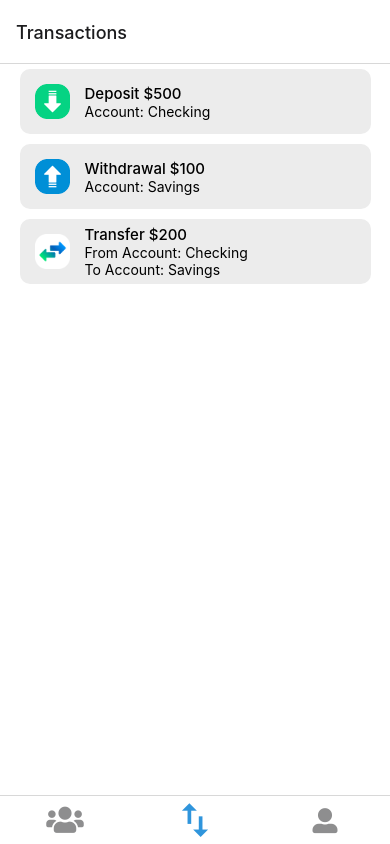
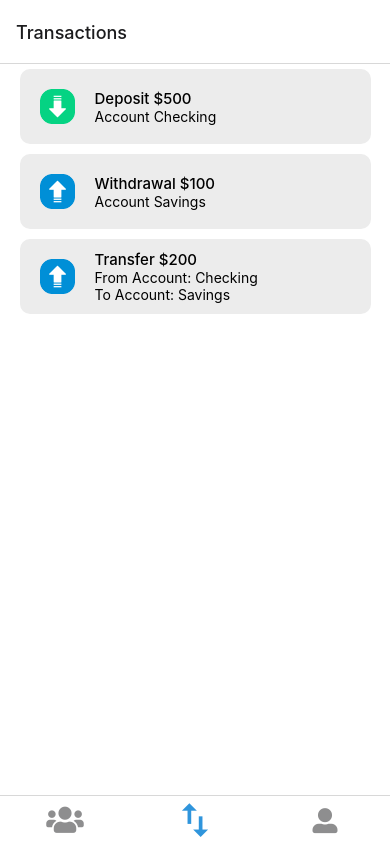
Before and after one commit to xA6V5x/financialApp, a React Native app: screen /Transactions in a window 390 px wide. Built offline with nearby package versions, Linux system fonts and the light colour scheme; what expo-linking would draw is missing.

Commit message:
Styles TransactionsScreen

```diff
--- a/screens/TransactionsScreen.tsx
+++ b/screens/TransactionsScreen.tsx
@@ -18,24 +18,15 @@ export default function TransactionsScreen({ navigation }: RootTabScreenProps<'T
                                              source={
                                                   data.type === 'Deposit'
                                                        ? require('../assets/transactions/received.png')
-                                                       : data.type === 'Transfer'
-                                                       ? require('../assets/transactions/internal.png')
                                                        : require('../assets/transactions/send.png')
                                              }
-                                             style={
-                                                  data.type === 'transaction'
-                                                       ? {
-                                                              ...styles.img_transaction,
-                                                              borderRadius: '50%',
-                                                         }
-                                                       : styles.img_transaction
-                                             }
+                                             style={styles.img_transaction}
                                         />
                                         <View style={{ backgroundColor: '#ECECEC' }}>
                                              <Text style={styles.text}>
                                                   {data.type} ${data.amount}
                                              </Text>
-                                             {data.account && <Text>Account: {data.account}</Text>}
+                                             {data.account && <Text>Account {data.account}</Text>}
                                              {data.fromAccount && (
                                                   <Text>From Account: {data.fromAccount}</Text>
                                              )}
@@ -83,7 +74,7 @@ const styles = StyleSheet.create({
           width: '100%',
           backgroundColor: '#ECECEC',
      },
-     img_transaction: { margin: 15, width: 35, height: 35 },
+     img_transaction: { margin: 20, width: 35, height: 35 },
      text: {
           fontSize: 15,
           fontWeight: '500',
```
